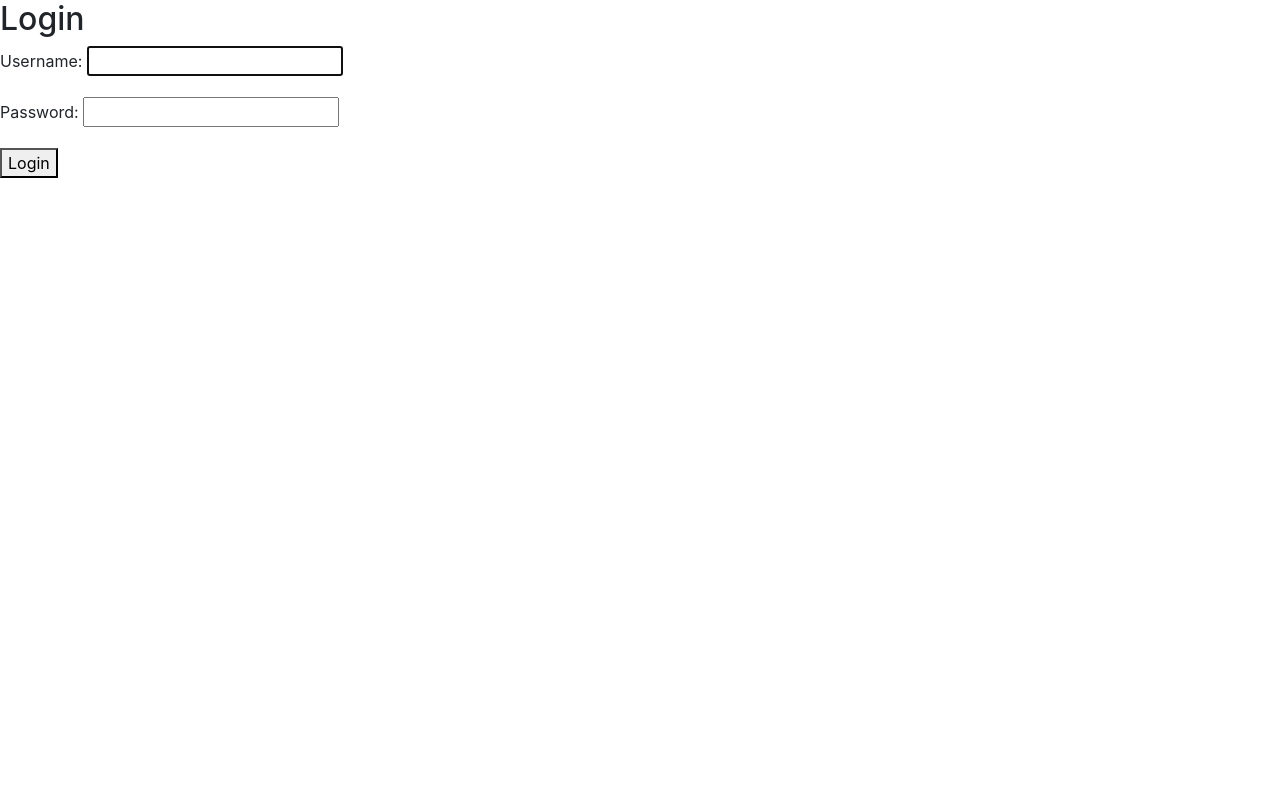
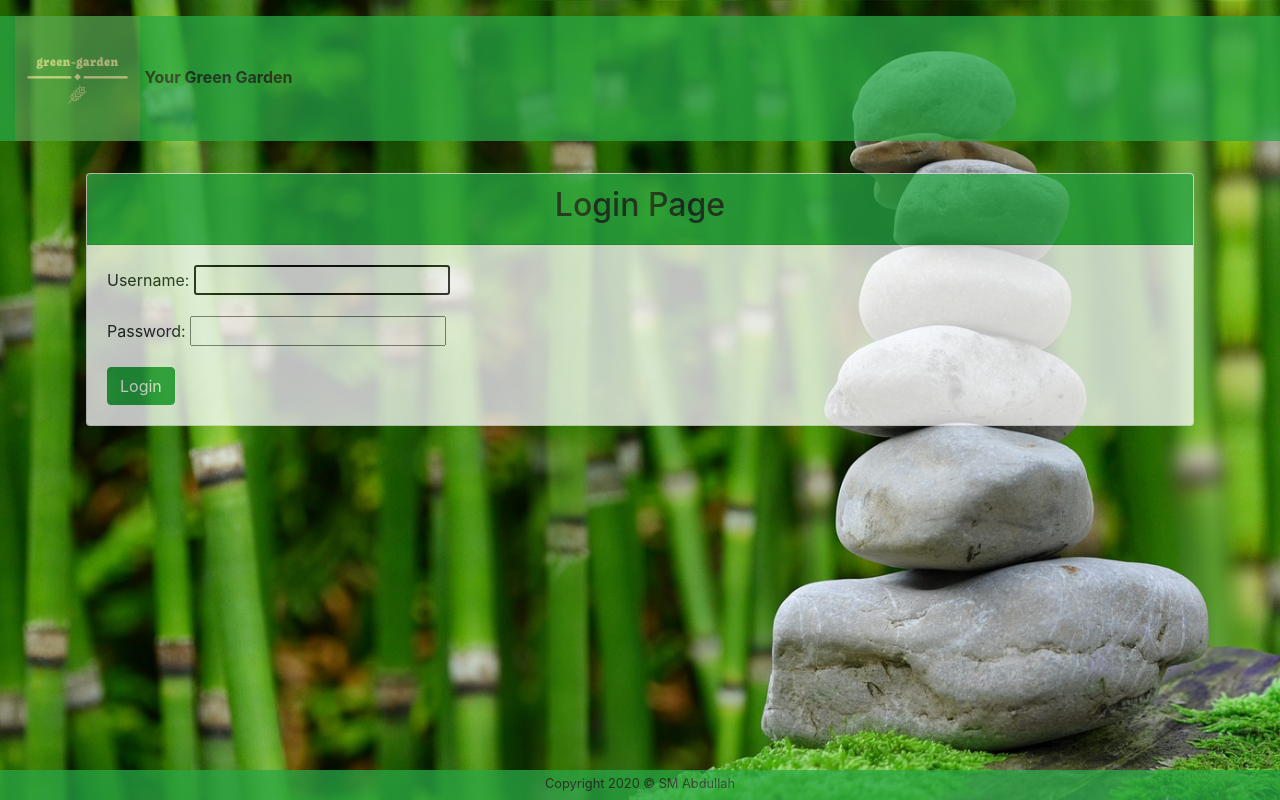
Before and after one commit to smabdullah/my_garden, a Django app: page /accounts/login/ in a window 1280 px wide. Run offline with Django 3.2, Linux system fonts and the light colour scheme; some libraries are stand-ins or nearby versions.

Commit message:
updated login page

```diff
--- a/garden/garden/settings.py
+++ b/garden/garden/settings.py
@@ -118,6 +118,10 @@ USE_TZ = True
 # https://docs.djangoproject.com/en/3.0/howto/static-files/
 
 STATIC_URL = '/static/'
+STATICFILES_DIRS = [
+    os.path.join(BASE_DIR, 'static')
+]
+
 
 #login redirect URL
 LOGIN_REDIRECT_URL = 'home'
--- /dev/null
+++ b/garden/static/css/main.css
@@ -0,0 +1,24 @@
+.login-body {
+    background: url('../bg-image/background.jpg') no-repeat center center fixed;
+    -webkit-background-size: cover;
+	-moz-background-size: cover;
+	-o-background-size: cover;
+	background-size: cover;
+  }
+
+.login-opacity {
+    opacity: 0.75;
+}
+
+#logo {
+	width: 10%;
+	height: auto;
+}
+
+#page-footer {
+  position:fixed;
+  left:0px;
+  bottom:0px;
+  height:30px;
+  width:100%;
+}
--- a/garden/templates/base.html
+++ b/garden/templates/login_base.html
@@ -1,3 +1,4 @@
+{% load static %}
 <!doctype html>
 <html lang="en">
   <head>
@@ -7,12 +8,24 @@
 
     <!-- Bootstrap CSS -->
     <link rel="stylesheet" href="https://maxcdn.bootstrapcdn.com/bootstrap/4.0.0/css/bootstrap.min.css" integrity="sha384-Gn5384xqQ1aoWXA+058RXPxPg6fy4IWvTNh0E263XmFcJlSAwiGgFAW/dAiS6JXm" crossorigin="anonymous">
-
+    <link rel="stylesheet" href="{% static 'css/main.css' %}" type="text/css" media="all">
+	<!-- Favicon icon -->
+	<link rel="icon" type="image/png" href="{% static 'bg-image/favicon.png' %}">
     <title>{% block title%} Base html {% endblock %}</title>
   </head>
-  <body>
+  <body class = 'login-body'>
+	<div class = 'container-fluid my-3 bg-success login-opacity'>
+		<img src="{% static 'bg-image/logo.png'%}" alt="logo" id = 'logo'/>
+		<span class = 'font-weight-bold'> Your Green Garden </span>
+	</div>
+
     {% block content %}
     {% endblock %}
+
+	<footer id="page-footer" class = "container-fluid text-center bg-success login-opacity">
+
+			<small>Copyright 2020 &copy; SM Abdullah</small>
+	</footer>
 
     <!-- Optional JavaScript -->
     <!-- jQuery first, then Popper.js, then Bootstrap JS -->
--- a/garden/templates/registration/login.html
+++ b/garden/templates/registration/login.html
@@ -1,12 +1,17 @@
-{% extends 'base.html' %}
+{% extends 'login_base.html' %}
 
 {% block title %}Login{% endblock %}
 
 {% block content %}
-<h2>Login</h2>
-<form method="post">
-  {% csrf_token %}
-  {{ form.as_p }}
-  <button type="submit">Login</button>
-</form>
+	<div class = 'container login-opacity p-3'>
+		<div class = 'card'>
+			<div class = 'card-header bg-success'><h2 class = 'text-center'> Login Page </h2> </div>
+				<div class = 'card-body'>
+					<form method="post"> {% csrf_token %}
+						{{form.as_p}}
+						<button type="submit" class = 'btn btn-success'>Login</button>
+					</form>
+				</div>
+		</div>
+	</div>
 {% endblock %}
```
Also changed, not shown: garden/templates/index.html (+1 -13 lines), garden/db.sqlite3, garden/static/bg-image/background.jpg (added), garden/static/bg-image/favicon.png (added), garden/static/bg-image/logo.png (added), garden/static/bg-image/logo_transparent.png (added).
